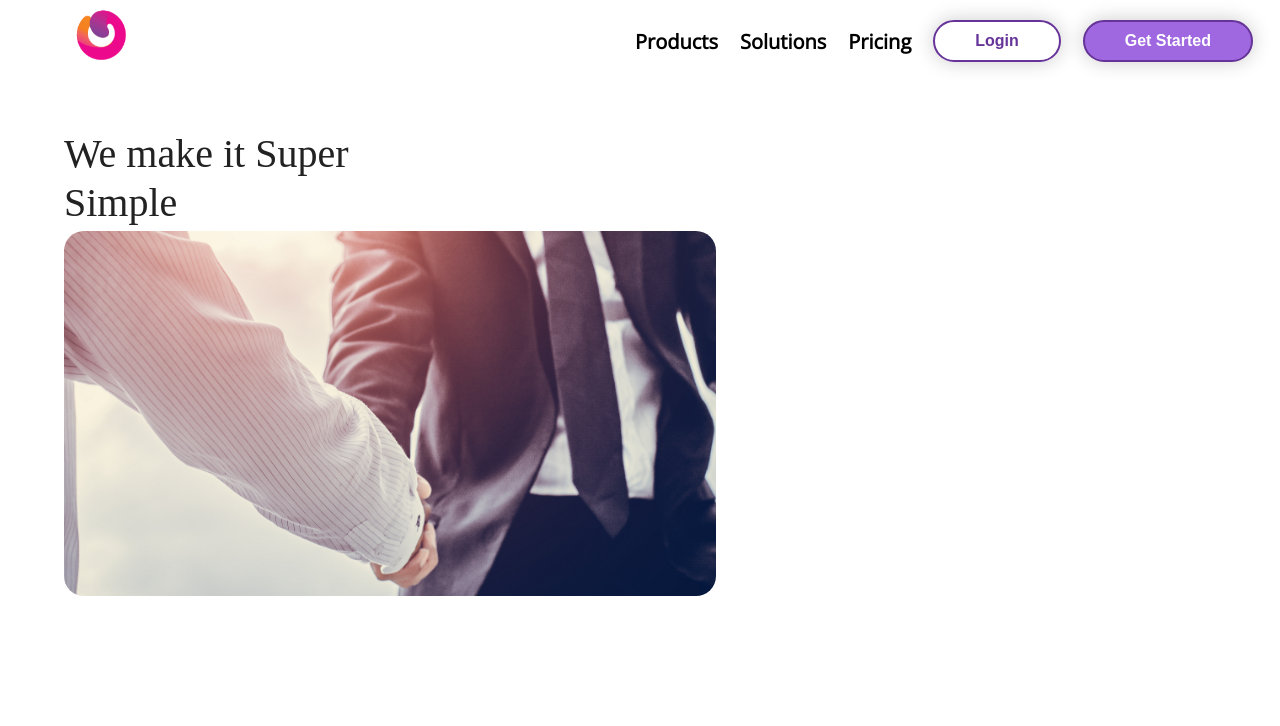
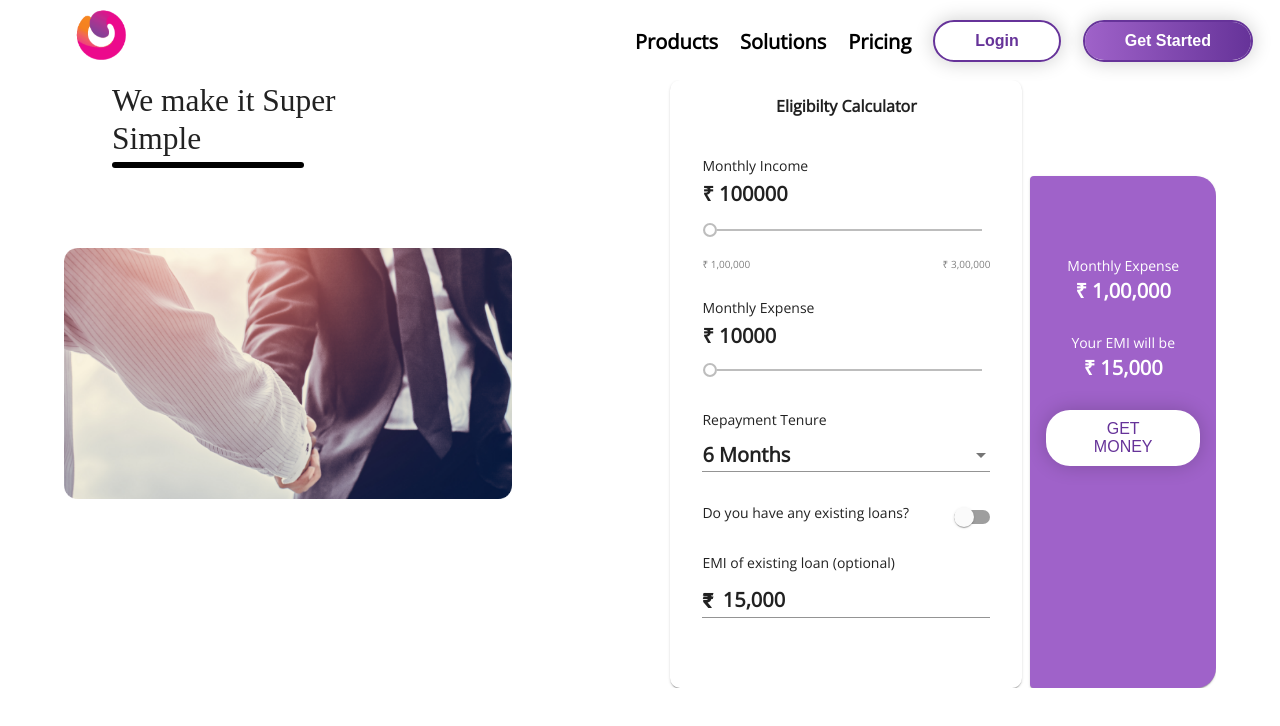
Before and after one commit to abhikhatri67/openfin, an Angular app: page / in a window 1280 px wide. Shown: the top 726 px of the page. Built offline with nearby package versions, Linux system fonts and the light colour scheme.

Commit message:
Dashboards EMI calculator almost  done.

```diff
--- a/src/app/app.component.ts
+++ b/src/app/app.component.ts
@@ -3,7 +3,7 @@ import { Component } from '@angular/core';
 @Component({
   selector: 'app-root',
   templateUrl: './app.component.html',
-  styleUrls: ['./app.component.css']
+  styleUrls: ['./app.component.css'],
 })
 export class AppComponent {
   title = 'open-fin';
--- a/src/app/app.module.ts
+++ b/src/app/app.module.ts
@@ -1,4 +1,4 @@
-import { NgModule } from '@angular/core';
+import { CUSTOM_ELEMENTS_SCHEMA, NgModule } from '@angular/core';
 import { BrowserModule } from '@angular/platform-browser';
 
 import { AppRoutingModule } from './app-routing.module';
@@ -8,16 +8,35 @@ import { HeaderComponent } from './header/header.component';
 import { MatToolbarModule } from '@angular/material/toolbar';
 import { MatButtonModule } from '@angular/material/button';
 import { DashboardContainerComponent } from './dashboard/dashboard-container/dashboard-container.component';
+import { EligibilityCalculatorComponent } from './eligibility-calculator/eligibility-calculator.component';
+import { MatCardModule } from '@angular/material/card';
+import { MatSliderModule } from '@angular/material/slider';
+import { MatSelectModule } from '@angular/material/select';
+import { MatSlideToggleModule } from '@angular/material/slide-toggle';
+import { MatInputModule } from '@angular/material/input';
+import { FormsModule } from '@angular/forms';
 @NgModule({
-  declarations: [AppComponent, HeaderComponent, DashboardContainerComponent],
+  declarations: [
+    AppComponent,
+    HeaderComponent,
+    DashboardContainerComponent,
+    EligibilityCalculatorComponent,
+  ],
   imports: [
     BrowserModule,
     AppRoutingModule,
     BrowserAnimationsModule,
     MatToolbarModule,
     MatButtonModule,
+    MatCardModule,
+    MatSliderModule,
+    MatSelectModule,
+    MatSlideToggleModule,
+    MatInputModule,
+    FormsModule,
   ],
   providers: [],
   bootstrap: [AppComponent],
+  schemas: [CUSTOM_ELEMENTS_SCHEMA],
 })
 export class AppModule {}
--- a/src/app/dashboard/dashboard-container/dashboard-container.component.css
+++ b/src/app/dashboard/dashboard-container/dashboard-container.component.css
@@ -1,13 +1,28 @@
 .main {
-  margin: 4rem;
+  margin: 5rem 4rem 4rem 4rem;
 }
 
 .upper-container {
+  overflow-x: hidden;
   display: flex;
-  overflow-x: hidden;
+  justify-content: space-between;
 }
 
-/* .left-content img {
-  width: 652px;
-  height: 365px;
-} */
+.left-content-text {
+  margin-left: 3rem;
+}
+
+.left-content-text img {
+  width: 25vw;
+}
+
+.line {
+  margin-bottom: 5rem;
+  border-top: 6px solid black;
+  width: 15vw;
+  border-radius: 50px;
+}
+
+.collect-img {
+  width: 35vw;
+}
--- a/src/app/dashboard/dashboard-container/dashboard-container.component.html
+++ b/src/app/dashboard/dashboard-container/dashboard-container.component.html
@@ -1,9 +1,9 @@
 <main class="main">
   <section class="upper-container">
     <div class="left-content">
-      <div>
-        <!-- <span>We make it Super Simple</span> -->
+      <div class="left-content-text">
         <img src="assets/text/wmiss.svg" alt="" />
+        <div class="line"></div>
       </div>
       <div>
         <img
@@ -17,6 +17,8 @@
       </div> -->
     </div>
     <div class="right-content">
+      <!-- Eligibilty Calculator Component -->
+      <app-eligibility-calculator></app-eligibility-calculator>
       <!-- <div>
         <img src="assets/background/circle.svg" alt="" />
       </div> -->
--- /dev/null
+++ b/src/app/eligibility-calculator/eligibility-calculator.component.css
@@ -0,0 +1,116 @@
+.card-container {
+  display: flex;
+}
+
+.calculator-card {
+  width: 25vw;
+  font-family: Open Sans;
+  border-radius: 10px;
+}
+
+.calc-title {
+  font-size: 16px;
+  font-family: inherit;
+  text-align: center;
+  font-weight: 700;
+}
+
+.card-content {
+  margin-top: 1rem;
+  padding: 1rem;
+}
+
+.text-label {
+  margin-top: 0.5rem;
+}
+
+.right-content {
+  margin-top: 1rem;
+}
+
+.text-rupees {
+  font-size: 20px;
+  font-weight: 700;
+}
+
+.subtexts {
+  display: flex;
+  justify-content: space-between;
+}
+
+.subtexts {
+  font-size: 10px;
+  color: grey;
+}
+
+.slider {
+  width: 100%;
+}
+
+.full-width {
+  width: 100%;
+}
+
+.existing-loan-contents {
+  margin-bottom: 1rem;
+  display: flex;
+  align-items: center;
+  justify-content: space-between;
+}
+
+.existing-loan-contents mat-slide-toggle {
+  margin-top: 1rem;
+}
+
+/* :host ::ng-deep .slider .mat-slider-thumb {
+  background-color: #ff3967;
+} */
+
+:host ::ng-deep mat-select .mat-select-value,
+:host ::ng-deep .mat-input-element {
+  font-family: Open Sans;
+  font-size: 20px;
+  font-weight: 700;
+}
+
+/* Loan Card Style */
+.loan-card {
+  font-family: Open Sans;
+  margin-top: 6rem;
+  background-color: #9f62c9;
+  height: 60vh;
+  border-top-right-radius: 20px;
+  border-bottom-right-radius: 20px;
+  margin-left: 0.5rem;
+  text-align: center;
+  color: white;
+  width: 12vw;
+}
+
+.btn {
+  border-radius: 10px;
+  color: #663399;
+  padding: 10px 30px;
+  font-size: 16px;
+  cursor: pointer;
+  background-color: white;
+  box-shadow: 0px 0px 20px #00000033;
+  border: none;
+  border-radius: 24px;
+  /* font-weight: bold; */
+  margin-top: 2rem;
+}
+
+.btn:active {
+  transform: scale(0.98);
+}
+
+.btn:focus {
+  outline: 0;
+}
+
+.loan-card-text {
+  font-size: 20px;
+  font-weight: bold;
+  margin-top: 0.3rem;
+}
--- /dev/null
+++ b/src/app/eligibility-calculator/eligibility-calculator.component.html
@@ -0,0 +1,102 @@
+<div class="card-container">
+  <mat-card class="calculator-card">
+    <mat-card-title class="calc-title">Eligibilty Calculator</mat-card-title>
+    <mat-card-content class="card-content">
+      <div style="margin-bottom: 1.5rem">
+        <div class="text-label">
+          <label>Monthly Income</label>
+        </div>
+        <div class="text-label">
+          <label class="text-label text-rupees">₹ {{ incomeValue }}</label>
+        </div>
+        <div>
+          <mat-slider
+            [(ngModel)]="incomeValue"
+            class="slider"
+            tickInterval="10000"
+            min="100000"
+            max="300000"
+          ></mat-slider>
+        </div>
+        <div class="subtexts">
+          <div class="subtext">₹ 1,00,000</div>
+          <div class="subtext">₹ 3,00,000</div>
+        </div>
+      </div>
+      <div style="margin-bottom: 1rem">
+        <div class="text-label">
+          <label>Monthly Expense</label>
+        </div>
+        <div class="text-label text-rupees">
+          <label>₹ {{ monthlyExpense }}</label>
+        </div>
+        <div>
+          <mat-slider
+            [(ngModel)]="monthlyExpense"
+            class="slider"
+            tickInterval="1000"
+            min="10000"
+            max="300000"
+          ></mat-slider>
+        </div>
+      </div>
+      <div>
+        <div>
+          <div class="text-label">
+            <label>Repayment Tenure</label>
+          </div>
+        </div>
+        <mat-form-field class="full-width">
+          <mat-select [(ngModel)]="selectedValue">
+            <mat-option *ngFor="let tenure of tenures" [value]="tenure">
+              {{ tenure }}
+            </mat-option>
+          </mat-select>
+        </mat-form-field>
+      </div>
+      <div class="existing-loan-contents">
+        <div>
+          <div class="text-label">
+            <label>Do you have any existing loans?</label>
+          </div>
+        </div>
+        <mat-slide-toggle></mat-slide-toggle>
+      </div>
+
+      <div style="margin-top: 1.5rem">
+        <div>
+          <div class="text-label">
+            <label>EMI of existing loan (optional)</label>
+          </div>
+        </div>
+
+        <mat-form-field class="full-width">
+          <span class="text-rupees" matPrefix>₹ &nbsp;</span>
+          <input matInput value="15,000" />
+        </mat-form-field>
+      </div>
+    </mat-card-content>
+  </mat-card>
+
+  <mat-card class="loan-card">
+    <mat-card-content>
+      <div style="margin-top: 4rem">
+        <div class="text-label">
+          <label>Monthly Expense</label>
+        </div>
+        <div class="loan-card-text">₹ 1,00,000</div>
+      </div>
+
+      <div style="margin-top: 2rem">
+        <div class="text-label">
+          <label>Your EMI will be</label>
+        </div>
+        <div class="loan-card-text">₹ 15,000</div>
+      </div>
+
+      <div>
+        <button class="btn">GET MONEY</button>
+      </div>
+    </mat-card-content>
+  </mat-card>
+</div>
--- /dev/null
+++ b/src/app/eligibility-calculator/eligibility-calculator.component.ts
@@ -0,0 +1,18 @@
+import { Component, OnInit } from '@angular/core';
+
+@Component({
+  selector: 'app-eligibility-calculator',
+  templateUrl: './eligibility-calculator.component.html',
+  styleUrls: ['./eligibility-calculator.component.css'],
+})
+export class EligibilityCalculatorComponent implements OnInit {
+  selectedValue: string = '6 Months';
+  incomeValue: string = '100000';
+  monthlyExpense: string = '10000';
+
+  tenures = ['6 Months', '1 Year', '2 Years'];
+
+  constructor() {}
+
+  ngOnInit(): void {}
+}
--- a/src/app/header/header.component.css
+++ b/src/app/header/header.component.css
@@ -1,5 +1,8 @@
 mat-toolbar {
   background-color: transparent;
+  position: fixed;
+  z-index: 1;
+  top: 0;
 }
 
 .toolbar-container {
@@ -49,7 +52,8 @@ mat-toolbar {
 }
 
 .btn-filled {
-  background-color: #9f68e0;
+  background: transparent linear-gradient(90deg, #9f62c9 0%, #663399 100%) 0% 0%
+    no-repeat padding-box;
   box-shadow: 0px 0px 20px #00000033;
   font-weight: bold;
   color: white;
@@ -64,3 +68,7 @@ mat-toolbar {
 .btn-filled:focus {
   outline: 0;
 }
+
+.nav:hover {
+  color: #9f68e0;
+}
--- a/src/index.html
+++ b/src/index.html
@@ -1,16 +1,22 @@
-<!doctype html>
+<!DOCTYPE html>
 <html lang="en">
-<head>
-  <meta charset="utf-8">
-  <title>OpenFin</title>
-  <base href="/">
-  <meta name="viewport" content="width=device-width, initial-scale=1">
-  <link rel="icon" type="image/x-icon" href="favicon.ico">
-  <link rel="preconnect" href="https://fonts.gstatic.com">
-  <link href="https://fonts.googleapis.com/css2?family=Roboto:wght@300;400;500&display=swap" rel="stylesheet">
-  <link href="https://fonts.googleapis.com/icon?family=Material+Icons" rel="stylesheet">
-</head>
-<body class="mat-typography">
-  <app-root></app-root>
-</body>
+  <head>
+    <meta charset="utf-8" />
+    <title>Open Financial</title>
+    <base href="/" />
+    <meta name="viewport" content="width=device-width, initial-scale=1" />
+    <link rel="icon" type="image/x-icon" href="favicon.ico" />
+    <link rel="preconnect" href="https://fonts.gstatic.com" />
+    <link
+      href="https://fonts.googleapis.com/css2?family=Roboto:wght@300;400;500&display=swap"
+      rel="stylesheet"
+    />
+    <link
+      href="https://fonts.googleapis.com/icon?family=Material+Icons"
+      rel="stylesheet"
+    />
+  </head>
+  <body class="mat-typography">
+    <app-root></app-root>
+  </body>
 </html>
--- a/src/styles.css
+++ b/src/styles.css
@@ -1,4 +1,5 @@
 /* You can add global styles to this file, and also import other style files */
+@import "~@angular/material/prebuilt-themes/indigo-pink.css";
 @import url("https://fonts.googleapis.com/css2?family=Open+Sans&display=swap");
 
 html,
```
Also changed, not shown: 1 other file (tests, documents, lock files or other folders).
